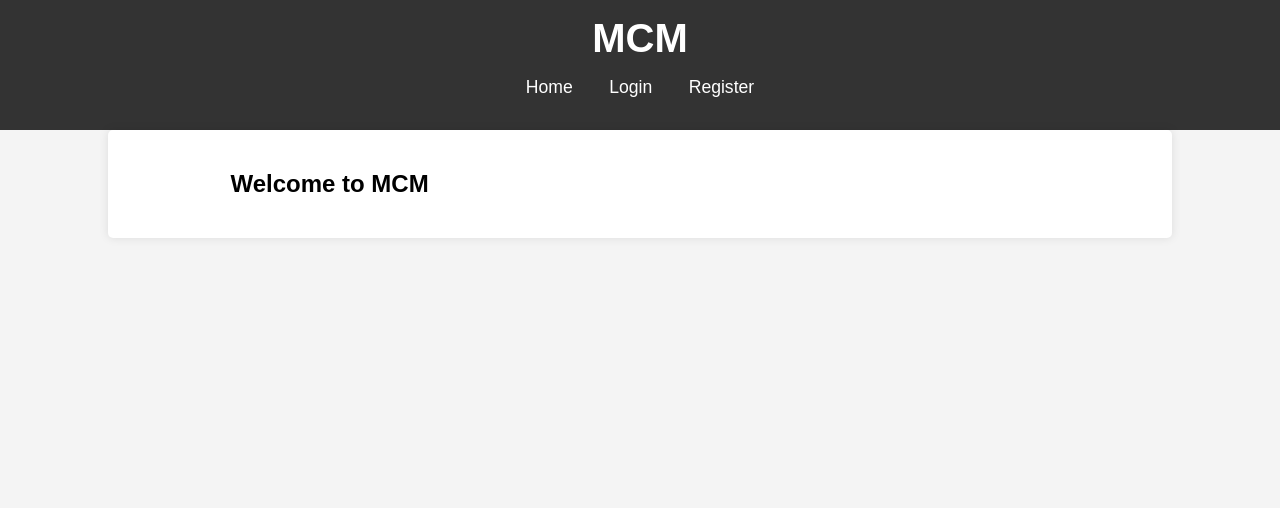
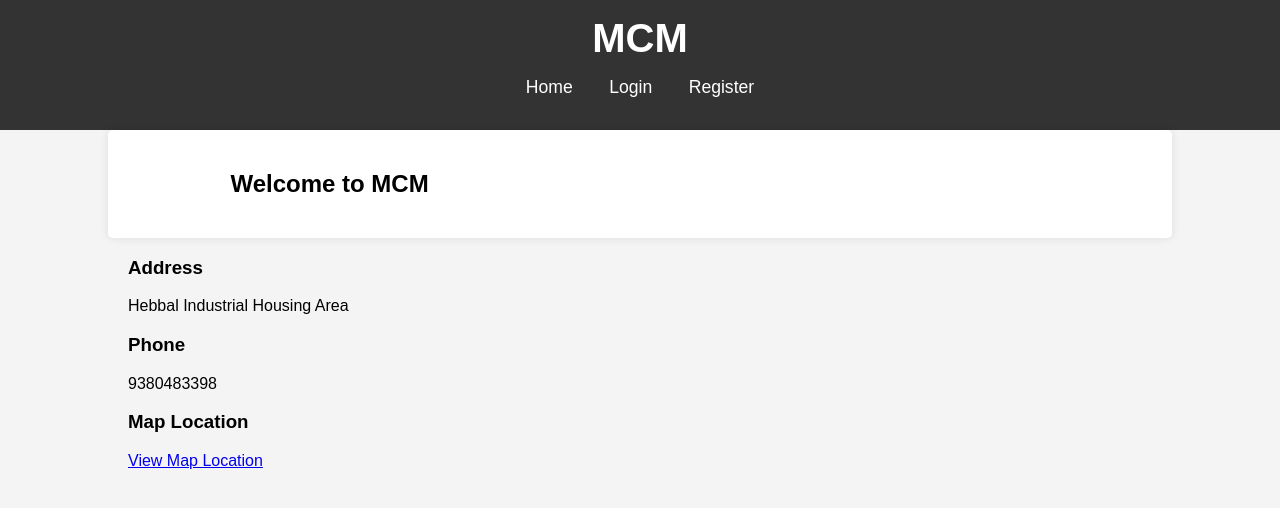
Before and after one commit to Manjunathhs-0003/DocuFlex, a Flask app: page / in a window 1280 px wide. Shown: the top 508 px of the page. Run offline with Flask 3, Linux system fonts and the light colour scheme.

Commit message:
update on mcm.html

```diff
--- a/app/templates/mcm.html
+++ b/app/templates/mcm.html
@@ -11,3 +11,25 @@
   </div>
 </div>
 {% endblock %}
+
+{% block footer %}
+<div class="container mt-5">
+  <div class="row">
+    <div class="col-md-6">
+      <h3><i class="fas fa-map-marker-alt"></i> Address</h3>
+      <p>Hebbal Industrial Housing Area</p>
+    </div>
+    <div class="col-md-6">
+      <h3><i class="fas fa-phone"></i> Phone</h3>
+      <p>9380483398</p>
+    </div>
+  </div>
+
+  <div class="row mt-3">
+    <div class="col-md-12 text-center">
+      <h3><i class="fas fa-map-marked-alt"></i> Map Location</h3>
+      <p><a href="https://maps.app.goo.gl/Ve42zh3FKksZQovk7" target="_blank">View Map Location</a></p>
+    </div>
+  </div>
+</div>
+{% endblock %}
```
